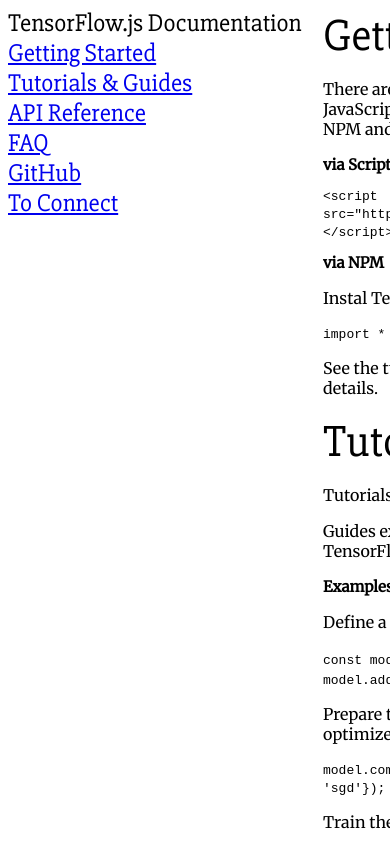
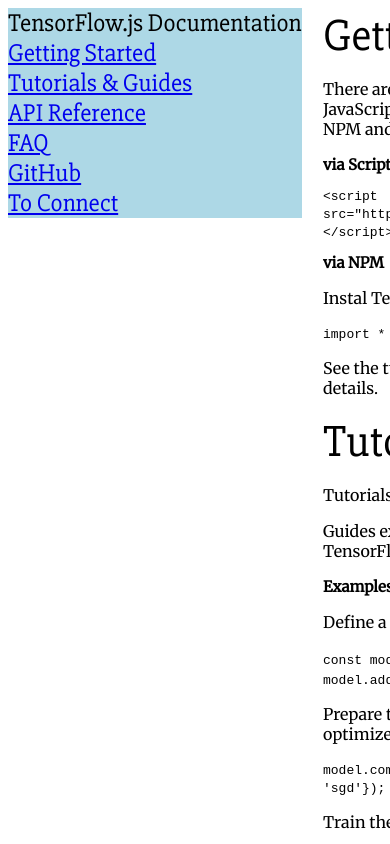
Before and after one commit to ibacaraujo/responsive-technical-documentation-project, a plain HTML site: page index.html in a window 390 px wide. Shown: the top 844 px of the page. Drawn offline with Linux system fonts and the light colour scheme.

Commit message:
Add media query to change background color of the navbar

```diff
--- a/style.css
+++ b/style.css
@@ -43,3 +43,9 @@ p {
   font-size: 25px;
   font-family: 'Slabo 27px', serif;
 }
+
+@media screen and (max-width: 800px) {
+  #navbar {
+    background-color: lightblue;
+  }
+}
```
